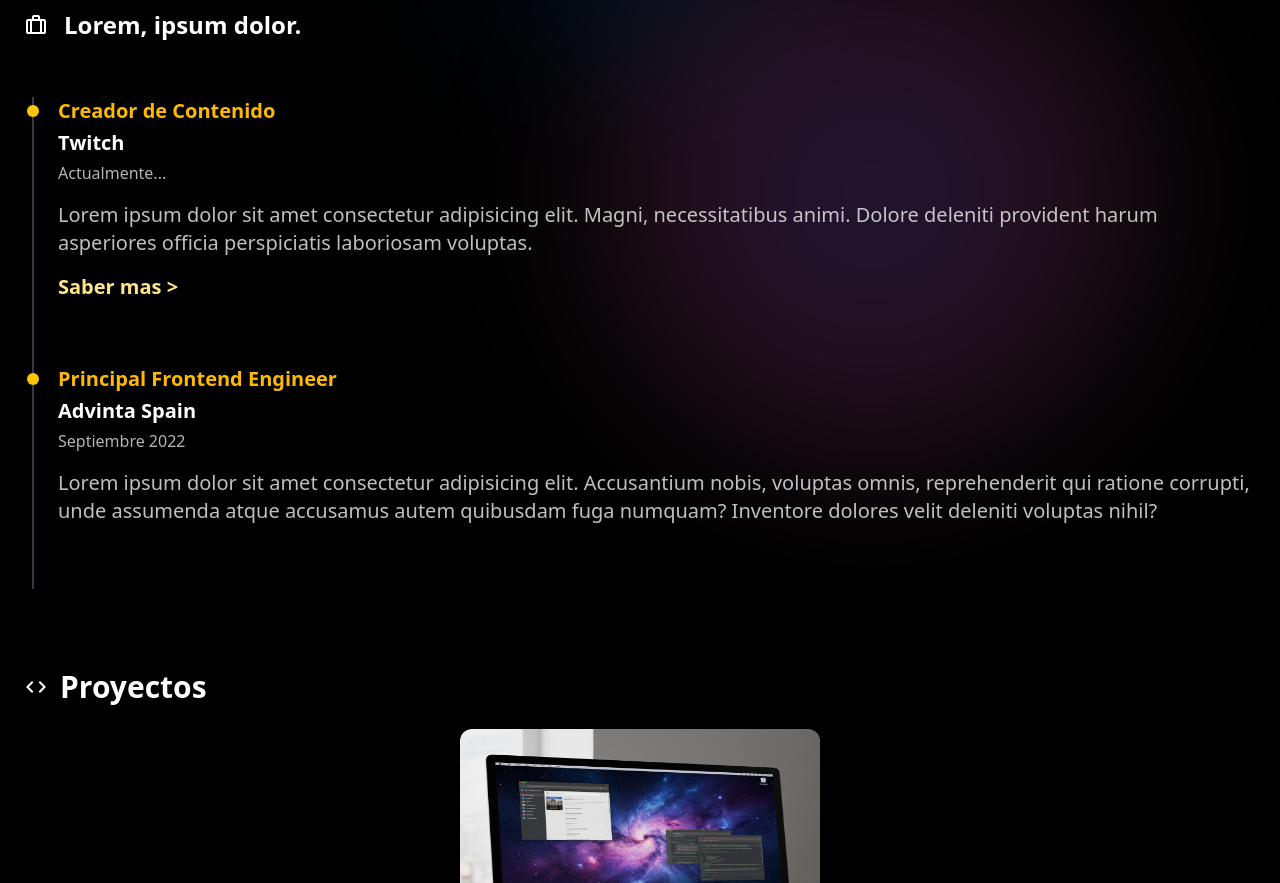
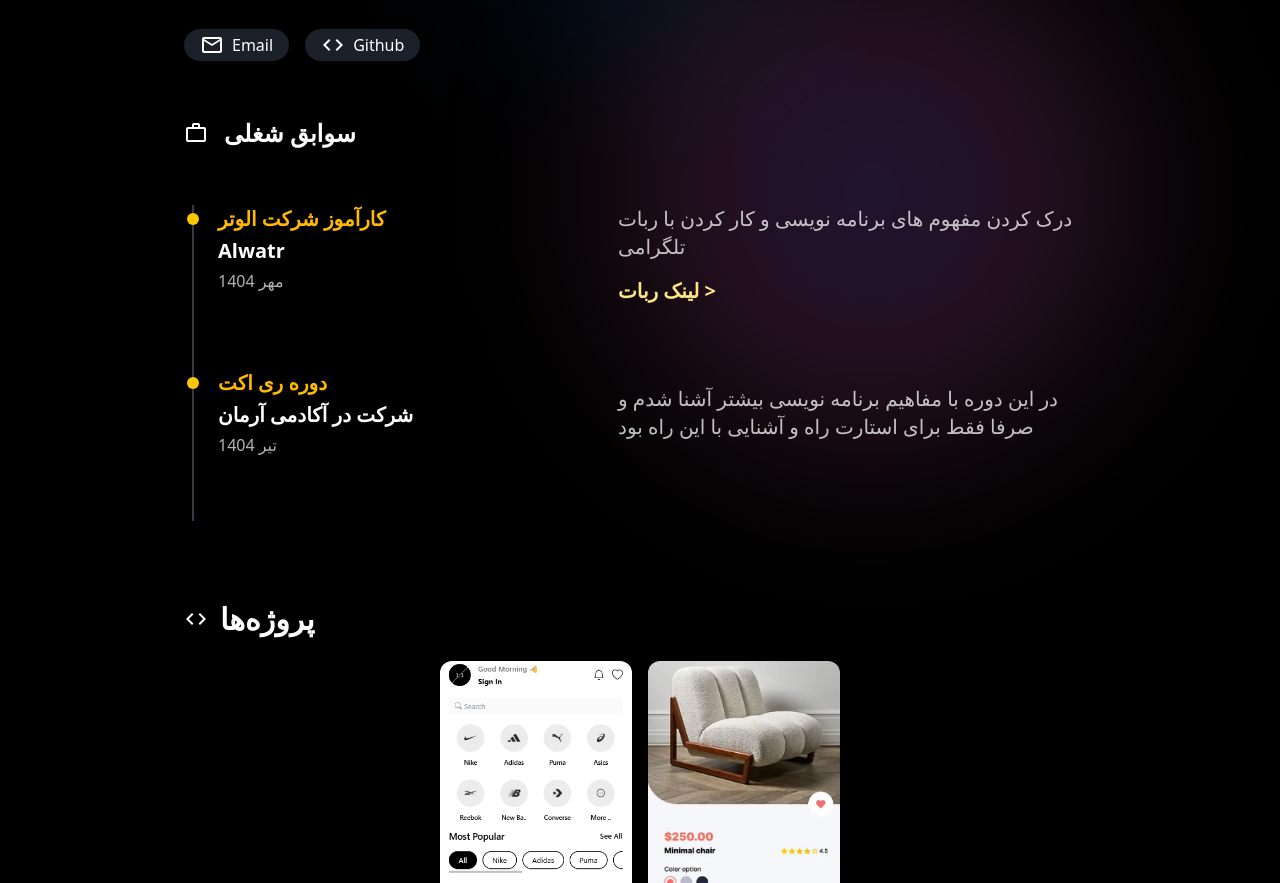
Before and after one commit to SAmirEmam/SAmirEmam.github.io, a website: page index.html in a window 1280 px wide. Shown: the part 400-1283 px from the top of the page. Drawn offline with nearby package versions, Linux system fonts and the light colour scheme.

Commit message:
translation to persian

```diff
--- a/index.html
+++ b/index.html
@@ -159,7 +159,8 @@
     </style>
   </head>
 
-  <body class="bg-[#0b052e]">
+  <body>
+    <div class="lg:px-40">
       <div class="spotlight" id="spot"></div>
       <div class="cursor-glow" id="cursor"></div>
 
@@ -168,15 +169,17 @@
           <ul
             class="flex text-white justify-between items-center text-sm md:text-lg"
           >
-          <li>Experience</li>
-          <li>Proyectos</li>
-          <li>Sobre me</li>
-          <li>Contacto</li>
-          <li><span class="material-symbols-outlined mt-3"> monitor </span></li>
+            <a href="#projects">پروژه‌ها</a>
+            <a href="#work-history">سوابق شغلی</a>
+            <a href="#about-me">درباره من</a>
+            <a href="#contact">تماس با من</a>
+            <a>
+              <span class="material-symbols-outlined mt-3"> monitor </span>
+            </a>
           </ul>
         </nav>
       </header>
-    <main class="px-6 text-white flex flex-col">
+      <main class="px-6 text-white flex flex-col lg:mt-24">
         <section class="mt-6">
           <div class="flex items-center gap-4">
             <img
@@ -187,112 +190,121 @@
             <div
               class="bg-gray-800 border-1 text-sm border-teal-600 px-3 py-1 rounded-3xl"
             >
-            Disponible para trabajar
+              Seyed Amir Eamam
             </div>
           </div>
           <div class="mt-2 flex flex-col gap-y-6">
-          <h1 class="font-bold text-3xl">Hay,soy midudev</h1>
-          <p class="text-lg font-medium md:text-xl">
-            Lorem
-            <span class="text-amber-200"> laboriosam modi id consectetur</span>
-            adipisic reiciendis? At sit
-            <span class="text-amber-200">consectetur</span>commodi rem atque
-            tempora laborios,<span class="text-amber-200"
-              >consectetur veritatis</span
-            >
-            voluptatem asperiores deleniti maiores.
+            <h1 class="font-bold text-3xl lg:text-5xl">سلام,من امیر هستم</h1>
+            <p class="text-lg font-medium md:text-xl lg:w-2xl">
+              طراح و توسعه دهنده وب و در حوزه
+              <span class="text-amber-400">فرانت</span>
+              کار میکنم در ادامه میتونی بیشتر با من آشنا بشی
             </p>
             <div class="flex gap-x-4 mt-2">
-            <button
-              class="flex gap-x-2 bg-gray-700/50 px-4 py-1 rounded-2xl items-center"
+              <a
+                href="mailto:37246314z@gmail.com"
+                class="flex gap-x-2 items-center bg-gray-700/50 px-4 py-1 rounded-2xl hover:bg-gray-600/50 transition-colors"
               >
-              <span class="material-symbols-outlined">mail_asterisk</span>
-              Contactan
-            </button>
-            <button class="flex gap-x-2 bg-gray-700/50 px-4 py-1 rounded-2xl">
-              <span class="material-symbols-outlined">work_history</span>
-              my work
-            </button>
+                <span class="material-symbols-outlined">mail</span>
+                Email
+              </a>
+
+              <a
+                href="https://github.com/SAmirEmam"
+                target="_blank"
+                rel="noopener noreferrer"
+                class="flex gap-x-2 items-center bg-gray-700/50 px-4 py-1 rounded-2xl hover:bg-gray-600/50 transition-colors"
+              >
+                <span class="material-symbols-outlined">code</span>
+                Github
+              </a>
             </div>
           </div>
         </section>
-      <section>
+        <section id="work-history">
           <div class="flex items-center gap-4 mt-14">
-          <span class="material-symbols-outlined"> trip </span>
-          <h2 class="text-2xl font-bold">Lorem, ipsum dolor.</h2>
+            <span class="material-symbols-outlined"> work </span>
+            <h2 class="text-2xl font-bold">سوابق شغلی</h2>
           </div>
-        <!-- START: این کد را جایگزین کنید -->
           <div class="mt-14">
-          <!-- والد اصلی Timeline با خط عمودی -->
             <div class="relative border-l-2 border-gray-600/70 ml-2">
-            <!-- اولین آیتم Timeline -->
               <div class="relative pl-6 pb-16">
-              <!-- نقطه زرد روی خط -->
                 <span
                   class="absolute flex items-center justify-center w-3 h-3 bg-yellow-400 rounded-full -left-[7px] top-2"
                 ></span>
-
-              <p class="flex flex-col gap-1">
-                <span class="text-amber-400 text-xl font-semibold"
-                  >Creador de Contenido</span
+                <div class="flex flex-col lg:flex-row lg:gap-20">
+                  <p class="flex flex-col gap-1 lg:w-80 flex-shrink-0">
+                    <span
+                      class="text-amber-400 text-xl font-semibold whitespace-nowrap"
+                      >کارآموز شرکت الوتر</span
                     >
-                <span class="text-xl font-semibold">Twitch</span>
-                <span class="opacity-70">Actualmente...</span>
+                    <span class="text-xl font-semibold">Alwatr</span>
+                    <span class="opacity-70">مهر 1404</span>
                   </p>
                   <div class="flex flex-col gap-4">
-                <p class="mt-4 opacity-75 md:text-xl">
-                  Lorem ipsum dolor sit amet consectetur adipisicing elit.
-                  Magni, necessitatibus animi. Dolore deleniti provident harum
-                  asperiores officia perspiciatis laboriosam voluptas.
+                    <p class="mt-4 opacity-75 md:text-xl lg:m-0">
+                      درک کردن مفهوم های برنامه نویسی و کار کردن با ربات تلگرامی
                     </p>
-                <a href="#" class="text-amber-200 font-semibold text-xl"
-                  >Saber mas ></a
+                    <a
+                      href="https://t.me/AmAli2004_bot"
+                      target="_blank"
+                      rel="noopener noreferrer"
+                      class="text-amber-200 font-semibold text-xl hover:underline"
                     >
+                      لینک ربات >
+                    </a>
+                  </div>
                 </div>
               </div>
 
-            <!-- دومین آیتم Timeline -->
               <div class="relative pl-6 pb-16">
-              <!-- نقطه زرد روی خط -->
                 <span
                   class="absolute flex items-center justify-center w-3 h-3 bg-yellow-400 rounded-full -left-[7px] top-2"
                 ></span>
-
-              <p class="flex flex-col gap-1">
-                <span class="text-amber-400 text-xl font-semibold"
-                  >Principal Frontend Engineer</span
+                <div class="flex flex-col lg:flex-row lg:gap-20">
+                  <p class="flex flex-col gap-1 lg:w-80 flex-shrink-0">
+                    <span
+                      class="text-amber-400 text-xl font-semibold whitespace-nowrap"
+                      >دوره ری اکت</span
                     >
-                <span class="text-xl font-semibold">Advinta Spain</span>
-                <span class="opacity-70">Septiembre 2022</span>
+                    <span class="text-xl font-semibold"
+                      >شرکت در آکادمی آرمان</span
+                    >
+                    <span class="opacity-70">تیر 1404</span>
                   </p>
                   <div class="mt-4 opacity-75 md:text-xl">
                     <p>
-                  Lorem ipsum dolor sit amet consectetur adipisicing elit.
-                  Accusantium nobis, voluptas omnis, reprehenderit qui ratione
-                  corrupti, unde assumenda atque accusamus autem quibusdam fuga
-                  numquam? Inventore dolores velit deleniti voluptas nihil?
+                      در این دوره با مفاهیم برنامه نویسی بیشتر آشنا شدم و صرفا
+                      فقط برای استارت راه و آشنایی با این راه بود
                     </p>
                   </div>
                 </div>
-
-            <!-- برای اضافه کردن آیتم‌های بعدی، فقط بلاک بالا را کپی کنید -->
               </div>
             </div>
-        <!-- END: پایان کد جایگزین -->
+          </div>
         </section>
-      <section class="mt-20">
+        <section id="projects" class="mt-20">
           <div class="flex gap-3 items-center">
             <span class="material-symbols-outlined"> code </span>
-          <h2 class="text-3xl font-bold">Proyectos</h2>
+            <h2 class="text-3xl font-bold">پروژه‌ها</h2>
           </div>
           <div>
-          <figure class="w-[360px] h-70 mt-6 mx-auto">
+            <figure class="flex justify-center items-start gap-4 mt-6">
               <img
-              src="./img/mac.png"
-              alt="my program"
-              class="rounded-xl w-full h-full"
+                src="./img/project.png"
+                alt="نمونه کار اول"
+                class="w-48 h-64 rounded-xl object-cover"
+              />
+
+              <img
+                src="./img/project2.png"
+                alt="نمونه کار دوم"
+                class="w-48 h-64 rounded-xl object-cover"
               />
             </figure>
+            <figcaption class="text-center text-gray-400 mt-2">
+              نمایی از پروژه وبلاگ شخصی من
+            </figcaption>
             <div>
               <h2 class="text-2xl font-bold mt-6">
                 SVGL - A butifull library with <br />
@@ -403,12 +415,12 @@
             </div>
           </div>
         </section>
-      <section class="mt-24">
+        <section id="about-me" class="mt-24">
           <div class="flex gap-3 items-center">
             <span class="material-symbols-outlined" style="font-size: xx-large">
               person_check
             </span>
-          <h2 class="text-3xl font-semibold">Sobre mi</h2>
+            <h2 class="text-3xl font-semibold">درباره من</h2>
           </div>
           <figure
             class="rotate-3 mt-5 w-60 h-60 mx-auto ring-4 ring-gray-800 rounded-2xl"
@@ -422,12 +434,13 @@
           <div class="flex flex-col gap-5 mt-10 md:text-xl">
             <p>
               Lorem ipsum dolor
-            <span class="text-amber-200">amet consectetur</span>sit adipisicing
-            elit. Expedita <span class="text-amber-200">amet consectetur</span
+              <span class="text-amber-200">amet consectetur</span>sit
+              adipisicing elit. Expedita
+              <span class="text-amber-200">amet consectetur</span
               ><span class="text-amber-200">amet consectetur</span>
               eveniet odio reprehenderit dignissimos, incidunt eaque eius ea
-            <span class="text-amber-200">amet consectetur</span>doloribus ipsum
-            Lorem ipsum dolor sit amet, consectetur adipisicing<span
+              <span class="text-amber-200">amet consectetur</span>doloribus
+              ipsum Lorem ipsum dolor sit amet, consectetur adipisicing<span
                 class="text-amber-200"
                 >amet consectetur</span
               >
@@ -440,7 +453,8 @@
               dol<span class="text-amber-200">amet consectetur</span>r eos
               recusandae. Corporis, ducimus, reiciendis
               <span class="text-amber-200">amet consectetur</span>t consequatur
-            saepe earum minus vitae eligendi ex nos<span class="text-amber-200"
+              saepe earum minus vitae eligendi ex nos<span
+                class="text-amber-200"
                 >amet consectetur</span
               >os! Quam, sequi eligendi? Lorem ipsum dol<span
                 class="text-amber-200"
@@ -454,7 +468,8 @@
               dol<span class="text-amber-200">amet consectetur</span>r eos
               recusandae. Corporis, ducimus, reiciendis
               <span class="text-amber-200">amet consectetur</span>t consequatur
-            saepe earum minus vitae eligendi ex nos<span class="text-amber-200"
+              saepe earum minus vitae eligendi ex nos<span
+                class="text-amber-200"
                 >amet consectetur</span
               >os! Quam, sequi eligendi? Lorem ipsum dol<span
                 class="text-amber-200"
@@ -464,7 +479,10 @@
           </div>
         </section>
       </main>
-    <footer class="text-white mt-20 px-4 opacity-75 mb-12 md:flex md:items-center md:justify-around">
+      <footer
+        id="contact"
+        class="text-white mt-20 px-4 opacity-75 mb-12 md:flex md:items-center md:justify-around"
+      >
         <div class="flex items-center gap-0.5">
           <span class="material-symbols-outlined" style="font-size: medium">
             copyright
@@ -472,10 +490,11 @@
           <p class="text-md">2025 midudev.Casi todos los</p>
         </div>
         <div class="flex gap-6 mt-3 item-center md:m-0">
-        <a href="#" class="">Sobre mi</a>
+          <a href="#" class="">درباره من</a>
           <a href="#" class="">Contacto</a>
         </div>
       </footer>
+    </div>
     <script defer>
       const cursor = document.getElementById("cursor");
       const spot = document.getElementById("spot");
```
Also changed, not shown: img/project.png (added), img/project2.png (added), output.css. Lines whose indentation alone changed are shown as unchanged.
